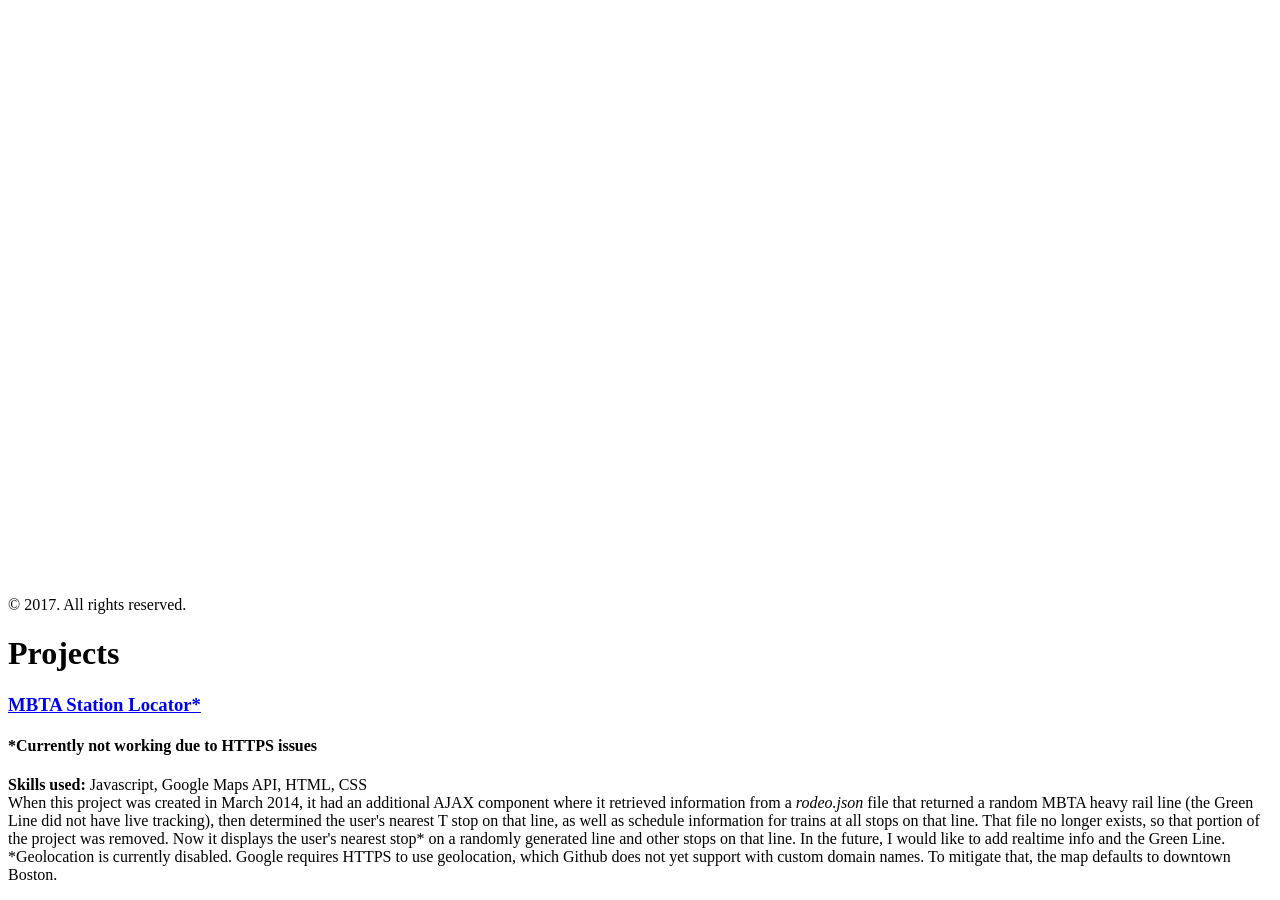
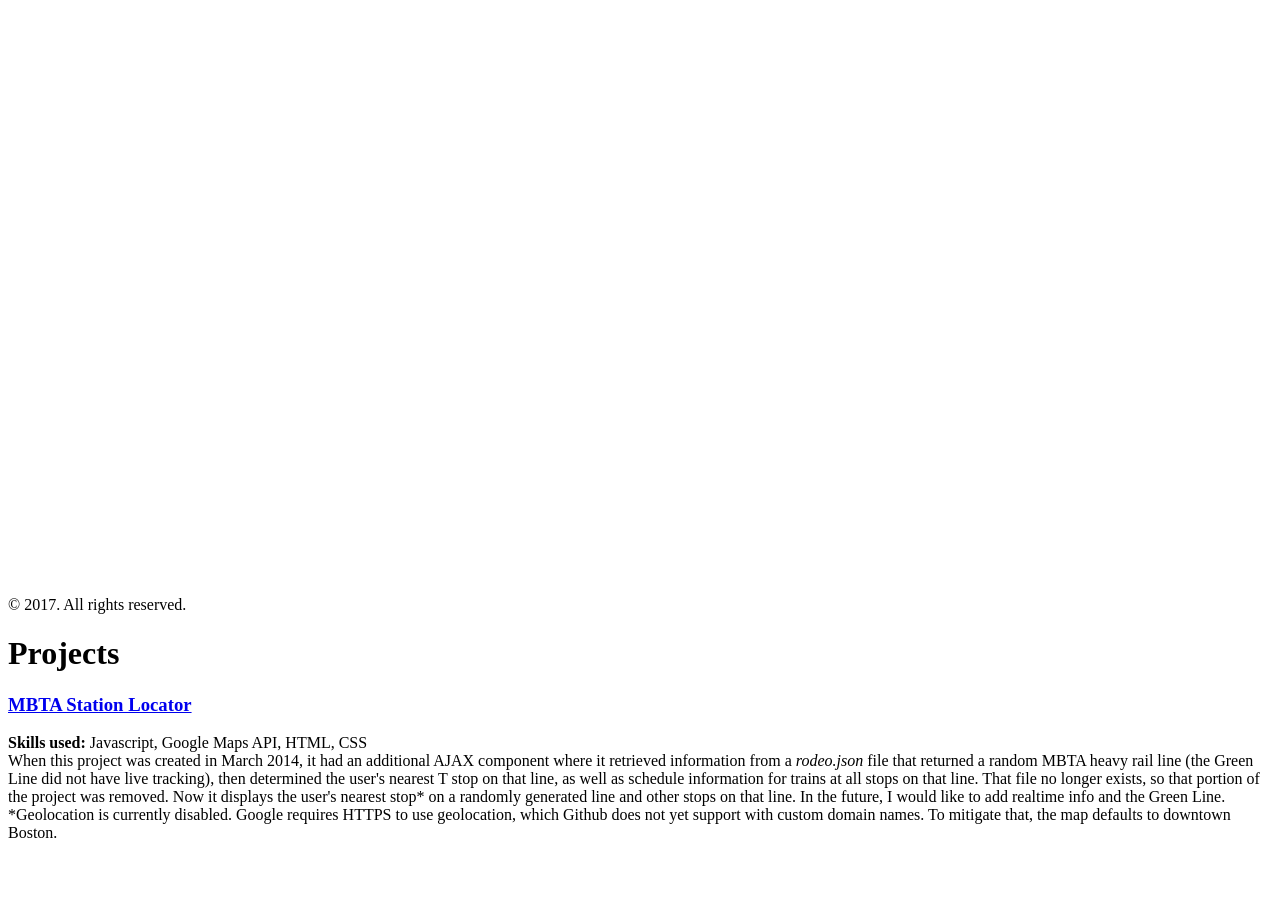
Before and after one commit to ruckhaus/ruckhaus.github.io, a Jekyll site: the page built from projects.html, in a window 1280 px wide and 900 px high, scrolled down 4624 px. Built offline with Jekyll 4.4.1, drawn with Linux system fonts in a browser that asks for light colours; after the commit the page ends 5482 px from its top, so only the background shows below that.

Commit message:
update project page

```diff
--- a/projects.html
+++ b/projects.html
@@ -5,8 +5,7 @@ permalink: /projects/
 ---
 
 <div id="web">
-  <h3><a href="../comp20-sruckhaus/transit/">MBTA Station Locator*</a></h3>
-    <h4>*Currently not working due to HTTPS issues</h4>
+  <h3><a href="../comp20-sruckhaus/transit/">MBTA Station Locator</a></h3>
     <p><strong>Skills used:</strong> Javascript, Google Maps API, HTML, CSS<br />
     When this project was created in March 2014, it had an additional AJAX component where it retrieved information from a <em>rodeo.json</em> file that returned a random MBTA heavy rail line (the Green Line did not have live tracking), then determined the user's nearest T stop on that line, as well as schedule information for trains at all stops on that line. That file no longer exists, so that portion of the project was removed. Now it displays the user's nearest stop* on a randomly generated line and other stops on that line. In the future, I would like to add realtime info and the Green Line.<br />
     *Geolocation is currently disabled. Google requires HTTPS to use geolocation, which Github does not yet support with custom domain names. To mitigate that, the map defaults to downtown Boston.</p>
```
